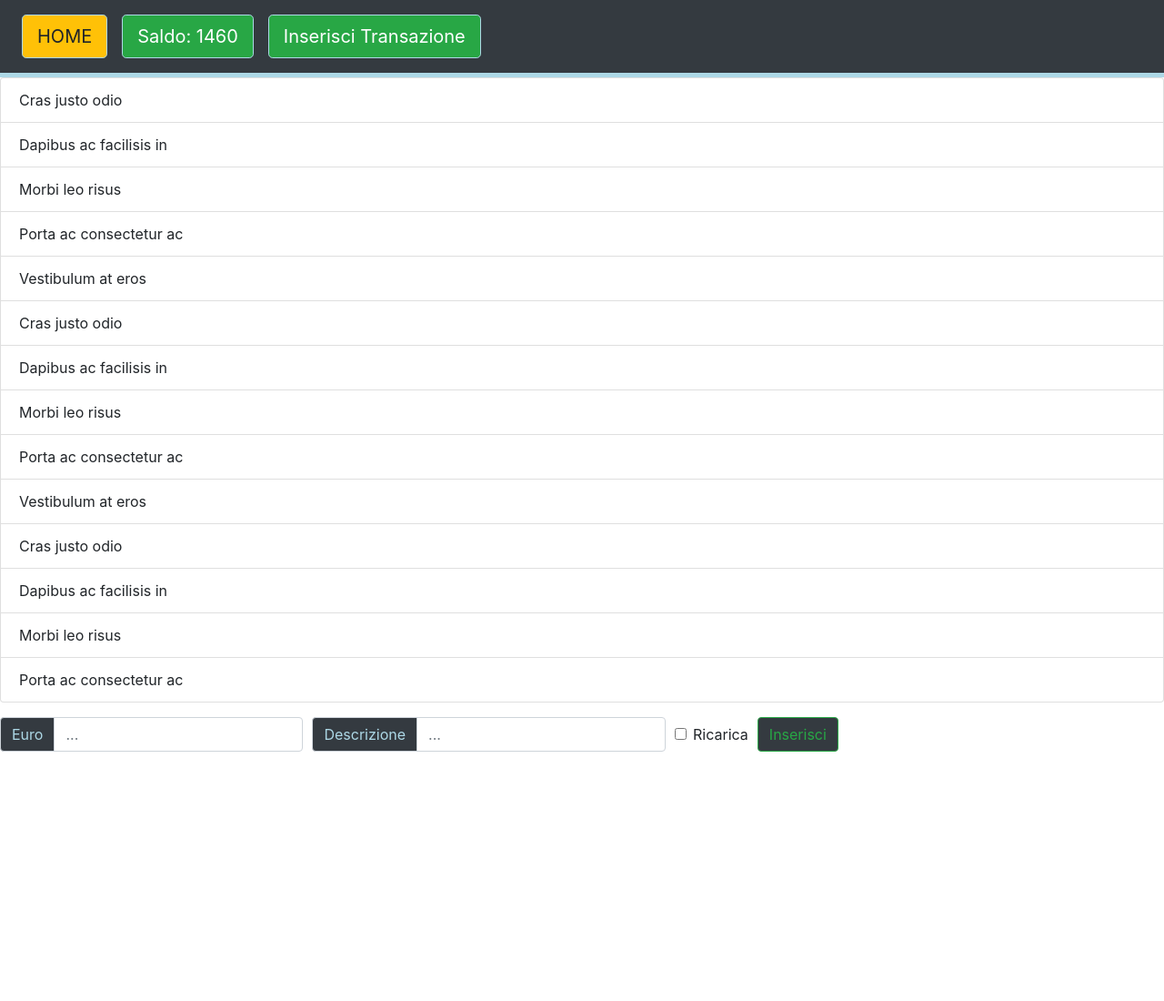
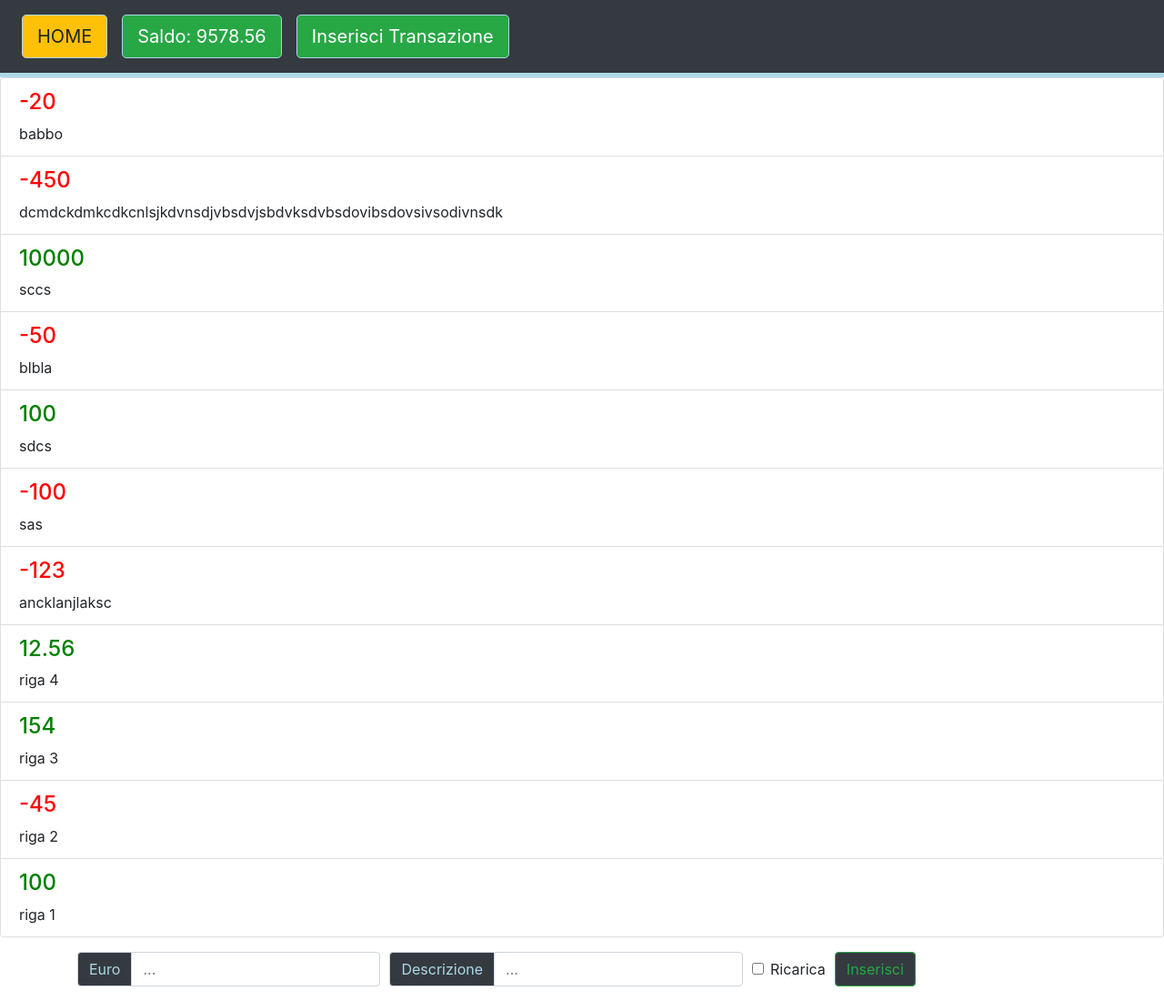
Before and after one commit to LBartolini/WebEcoManager, a Flask app: page /reserved in a window 1280 px wide. Shown: the whole page at 91% size. Before the commit the page ends 826 px from the top, so only its background shows below. Run offline with Flask 2, Linux system fonts and the light colour scheme; the visitor is signed in with stand-in values (Sample User, id 1); data comes from the database, SQL or seed files in the repository; both versions use the stored data as it was after the commit; some libraries are stand-ins or nearby versions.

Commit message:
Vers 1.0

```diff
--- a/src/app.py
+++ b/src/app.py
@@ -1,10 +1,13 @@
 from flask import Flask, redirect, render_template, request, url_for, session
-from flask_mysqldb import MySQL
-import yaml, hashlib
+#from flask_mysqldb import MySQL # commented 'cause on mac i have no mysql server
+#import yaml
+import sqlite3
+import hashlib
 
 app = Flask(__name__, static_folder="static", static_url_path="/static/")
 app.secret_key = b'_5.y2l"F4Q5z%P\xEc]/'
 
+'''
 db = yaml.load(open('db.yaml'), Loader=yaml.BaseLoader)
 app.config['MYSQL_HOST'] = db['mysql_host']
 app.config['MYSQL_USER'] = db['mysql_user']
@@ -12,6 +15,21 @@ app.config['MYSQL_PASSWORD'] = db['mysql_password']
 app.config['MYSQL_DB'] = db['mysql_db']
 
 mysql = MySQL(app)
+'''
+
+def calcola_saldo():
+	con = sqlite3.connect('wem.db')
+	transactions = [float(x[0]) for x in con.execute('select value from webecomanager')]
+	saldo = sum(transactions)
+
+	return saldo
+
+def get_transactions():
+	con = sqlite3.connect('wem.db')
+	transactions = [x for x in con.execute('select value, descrizione from webecomanager')]
+
+	return transactions
+
 
 @app.route('/', methods=['GET'])
 def entry():
@@ -38,14 +56,29 @@ def reserved():
 		logged_in = True
 
 	if logged_in:
-		# TODO calcolare saldo dal database
-		return render_template('reserved.html', saldo=1460)
+		return render_template('reserved.html', saldo=calcola_saldo(), transazioni=get_transactions())
+	else:
+		redirect('/home')
 
 
 @app.route('/insert', methods=['POST'])
 def insert():
-	# TODO insert data into db then redirect to reserved
-    return	redirect('/reserved')
+	form = [x for x in request.form.values()]
+	try:
+		form[0] = abs(float(form[0]))
+	except:
+		redirect('/reserved')
+
+	if len(form) != 3:
+		#spesa
+		form[0] *= -1
+
+	if calcola_saldo() + form[0] >= 0:
+		con = sqlite3.connect('wem.db')
+		with con:
+			con.execute('insert into webecomanager (value, descrizione) values (?, ?)', form[:2])
+
+	return	redirect('/reserved')
 
 
 if __name__ == "__main__":
--- a/src/templates/reserved.html
+++ b/src/templates/reserved.html
@@ -7,23 +7,16 @@
 {% block body %}
 <div>
 	<ul class="list-group">
-	  <li class="list-group-item">Cras justo odio</li>
-	  <li class="list-group-item">Dapibus ac facilisis in</li>
-	  <li class="list-group-item">Morbi leo risus</li>
-	  <li class="list-group-item">Porta ac consectetur ac</li>
-	  <li class="list-group-item">Vestibulum at eros</li>
-	  <li class="list-group-item">Cras justo odio</li>
-	  <li class="list-group-item">Dapibus ac facilisis in</li>
-	  <li class="list-group-item">Morbi leo risus</li>
-	  <li class="list-group-item">Porta ac consectetur ac</li>
-	  <li class="list-group-item">Vestibulum at eros</li>
-	  <li class="list-group-item">Cras justo odio</li>
-	  <li class="list-group-item">Dapibus ac facilisis in</li>
-	  <li class="list-group-item">Morbi leo risus</li>
-	  <li class="list-group-item">Porta ac consectetur ac</li>
+		{% for val, descr in transazioni[::-1] %}
+	  	<li class="list-group-item">
+			  {% if val > 0 %} <h4 style="color: green;">{{val}}</h4>
+			  {% else %} <h4 style="color: red;">{{val}}</h4> {% endif %}
+			  <bold>{{descr}}</bold></li>
+	 	{% endfor %}
 	</ul>
 </div>
 <footer class="pt-3 pb-2" id="inserisci-transazione">
+	<div class="container">
 		<form action="/insert" method="POST">
 		<div class="form-row align-items-center">
 			<div class="col-auto">
@@ -31,7 +24,7 @@
 				<div class="input-group-prepend">
 				<div class="input-group-text bg-dark" style="color: lightblue;">Euro</div>
 				</div>
-	        <input type="text" class="form-control" id="inlineFormInputGroup" placeholder="..." name="euro">
+				<input type="text" class="form-control" id="inlineFormInputGroup" required placeholder="..." name="euro">
 			</div>
 			</div>
 			<div class="col-auto">
@@ -39,7 +32,7 @@
 				<div class="input-group-prepend">
 				<div class="input-group-text bg-dark"  style="color: lightblue;">Descrizione</div>
 				</div>
-	        <input type="text" class="form-control" id="inlineFormInputGroup" placeholder="..." name="descrizione">
+				<input type="text" class="form-control" id="inlineFormInputGroup" required placeholder="..." name="descrizione">
 			</div>
 			</div>
 			<div class="col-auto">
@@ -55,5 +48,6 @@
 			</div>
 		</div>
 		</form>
+	</div>
 </footer>
 {% endblock %}
```
Also changed, not shown: src/wem.db (added). Lines whose indentation alone changed are shown as unchanged.
